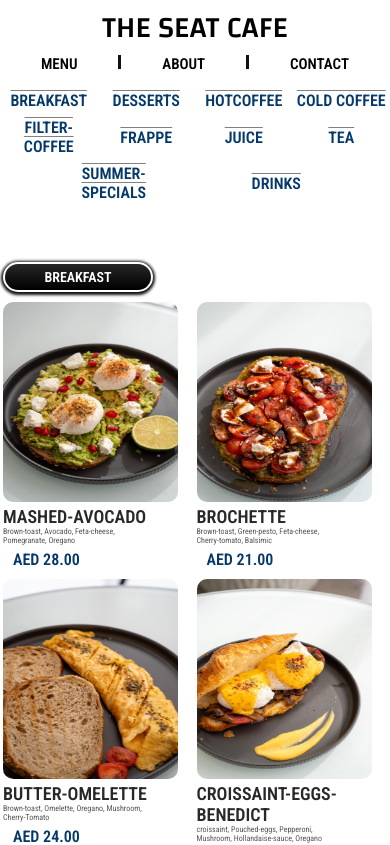
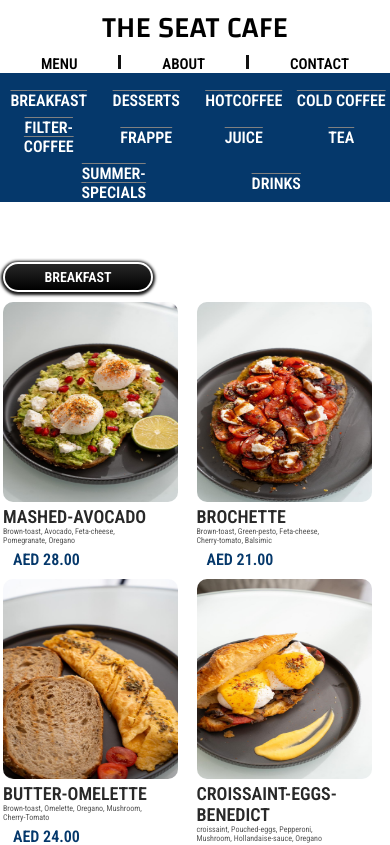
Before and after one commit to BrianKayy/cafe, a React (Create React App) app: page / in a window 390 px wide. Shown: the top 845 px of the page. Built offline with nearby package versions, Linux system fonts and the light colour scheme.

Commit message:
background changed for the navbar

```diff
--- a/src/index.css
+++ b/src/index.css
@@ -135,6 +135,7 @@ font-family: 'Roboto Condensed', sans-serif;
   height: 14px;
 }
 .navbar .bottom{
+  background-color: #05386b;
   padding-top: 10px;
   height: auto;
   display: flex;
@@ -147,7 +148,7 @@ font-family: 'Roboto Condensed', sans-serif;
 
 .navbar .bottom a{
   text-decoration: overline #808080 solid;
-  color: #05386b;
+  color: #fff;
   font-size: 16px;
   text-align: center;
   padding-top: 8px;
```
